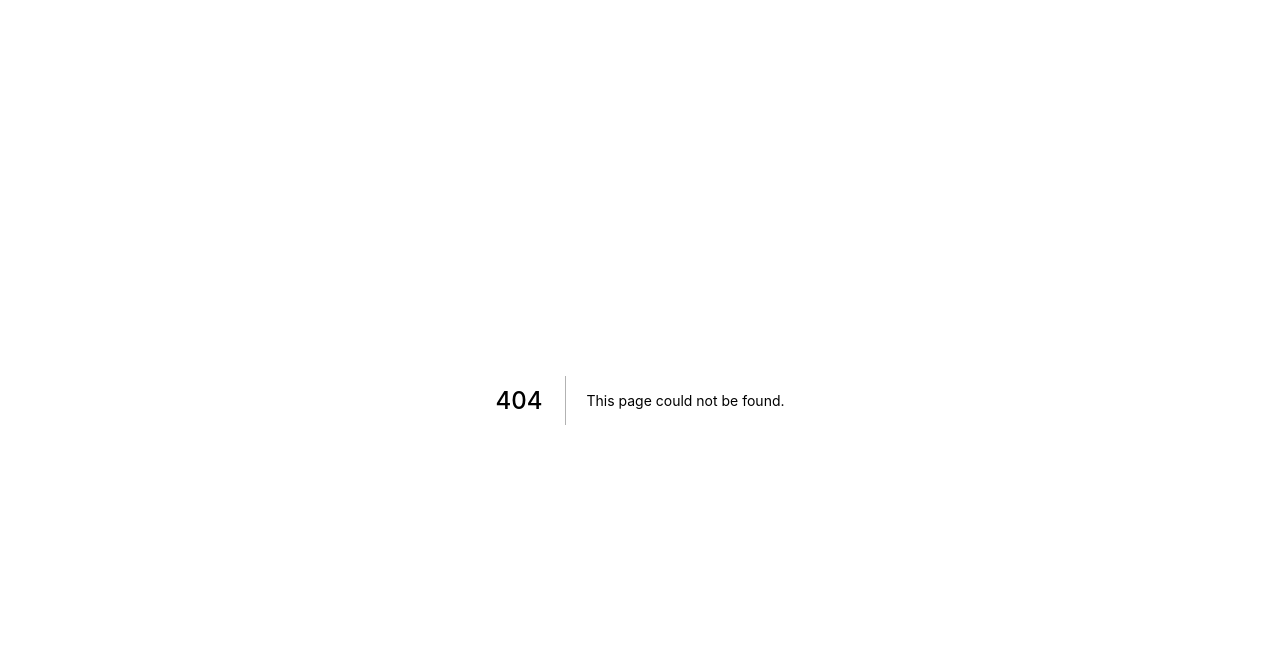
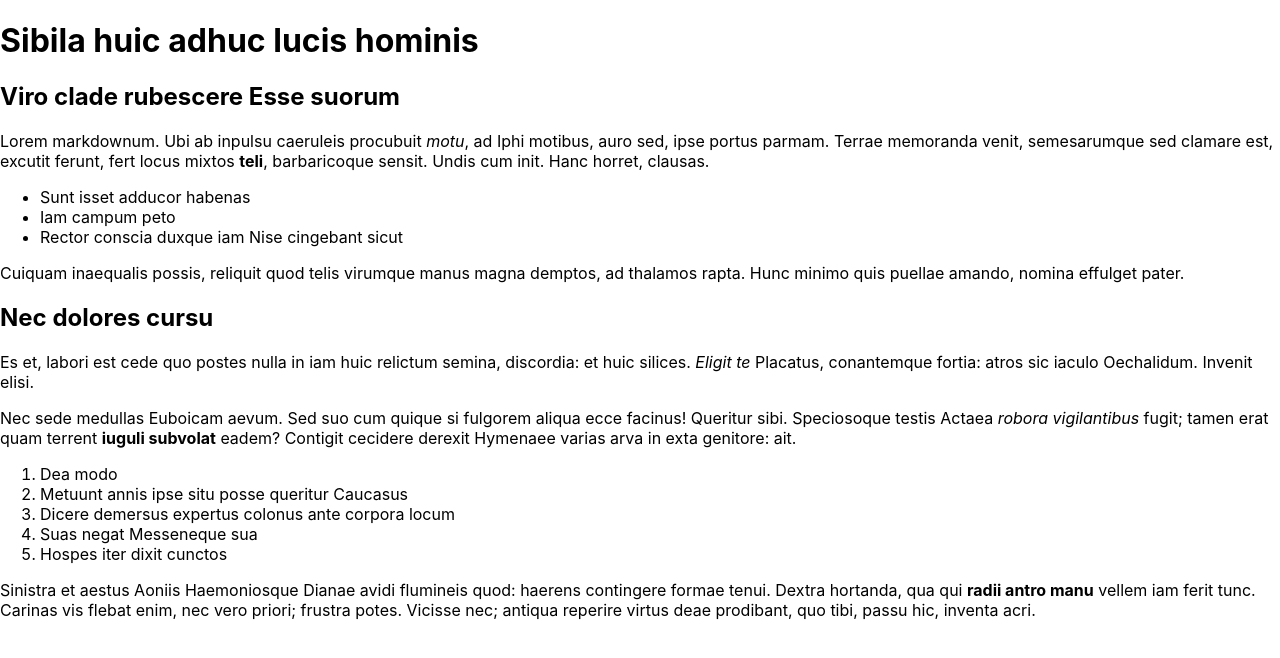
Before and after one commit to dnnalmeida/blog-lab, a Next.js app: page /posts/hello-world in a window 1280 px wide. Before the commit this address had no page. Shown: the top 658 px of the page. Built offline with nearby package versions, Linux system fonts and the light colour scheme.

Commit message:
feat: add basic mdx reading and dynamic paths

```diff
--- a/package.json
+++ b/package.json
@@ -12,6 +12,7 @@
   },
   "dependencies": {
     "next": "12.2.0",
+    "next-mdx-remote": "^4.0.3",
     "react": "18.2.0",
     "react-dom": "18.2.0"
   },
@@ -22,8 +23,8 @@
     "eslint": "8.19.0",
     "eslint-config-next": "12.2.0",
     "eslint-config-prettier": "^8.5.0",
+    "husky": "^8.0.0",
     "prettier": "2.7.1",
-    "typescript": "4.7.4",
-    "husky": "^8.0.0"
+    "typescript": "4.7.4"
   }
 }
--- /dev/null
+++ b/pages/posts/hello-world.mdx
@@ -0,0 +1,45 @@
+---
+title: Hello world
+description: You can build your own blog with Next.js...
+date: 2022-07-06T09:15:00-0400
+tags: Frontend, React
+---
+
+# Sibila huic adhuc lucis hominis
+
+## Viro clade rubescere Esse suorum
+
+Lorem markdownum. Ubi ab inpulsu caeruleis procubuit *motu*, ad Iphi motibus,
+auro sed, ipse portus parmam. Terrae memoranda venit, semesarumque sed clamare
+est, excutit ferunt, fert locus mixtos **teli**, barbaricoque sensit. Undis cum
+init. Hanc horret, clausas.
+
+- Sunt isset adducor habenas
+- Iam campum peto
+- Rector conscia duxque iam Nise cingebant sicut
+
+Cuiquam inaequalis possis, reliquit quod telis virumque manus magna demptos, ad
+thalamos rapta. Hunc minimo quis puellae amando, nomina effulget pater.
+
+## Nec dolores cursu
+
+Es et, labori est cede quo postes nulla in [iam
+huic](http://perdereanimam.net/sibi) relictum semina, discordia: et huic
+silices. *Eligit te* Placatus, conantemque fortia: atros sic iaculo Oechalidum.
+Invenit elisi.
+
+Nec sede medullas Euboicam aevum. Sed suo cum quique si fulgorem aliqua ecce
+facinus! Queritur sibi. Speciosoque testis Actaea *robora vigilantibus* fugit;
+tamen erat quam terrent **iuguli subvolat** eadem? Contigit cecidere derexit
+Hymenaee varias arva in exta genitore: ait.
+
+1. Dea modo
+2. Metuunt annis ipse situ posse queritur Caucasus
+3. Dicere demersus expertus colonus ante corpora locum
+4. Suas negat Messeneque sua
+5. Hospes iter dixit cunctos
+
+Sinistra et aestus Aoniis Haemoniosque Dianae avidi flumineis quod: haerens
+contingere formae tenui. Dextra hortanda, qua qui **radii antro manu** vellem
+iam ferit tunc. Carinas vis flebat enim, nec vero priori; frustra potes. Vicisse
+nec; antiqua reperire virtus deae prodibant, quo tibi, passu hic, inventa acri.
```
Also changed, not shown: pages/posts/[slug].tsx (added, +61 -0 lines), 1 other file (tests, documents, lock files or other folders).
